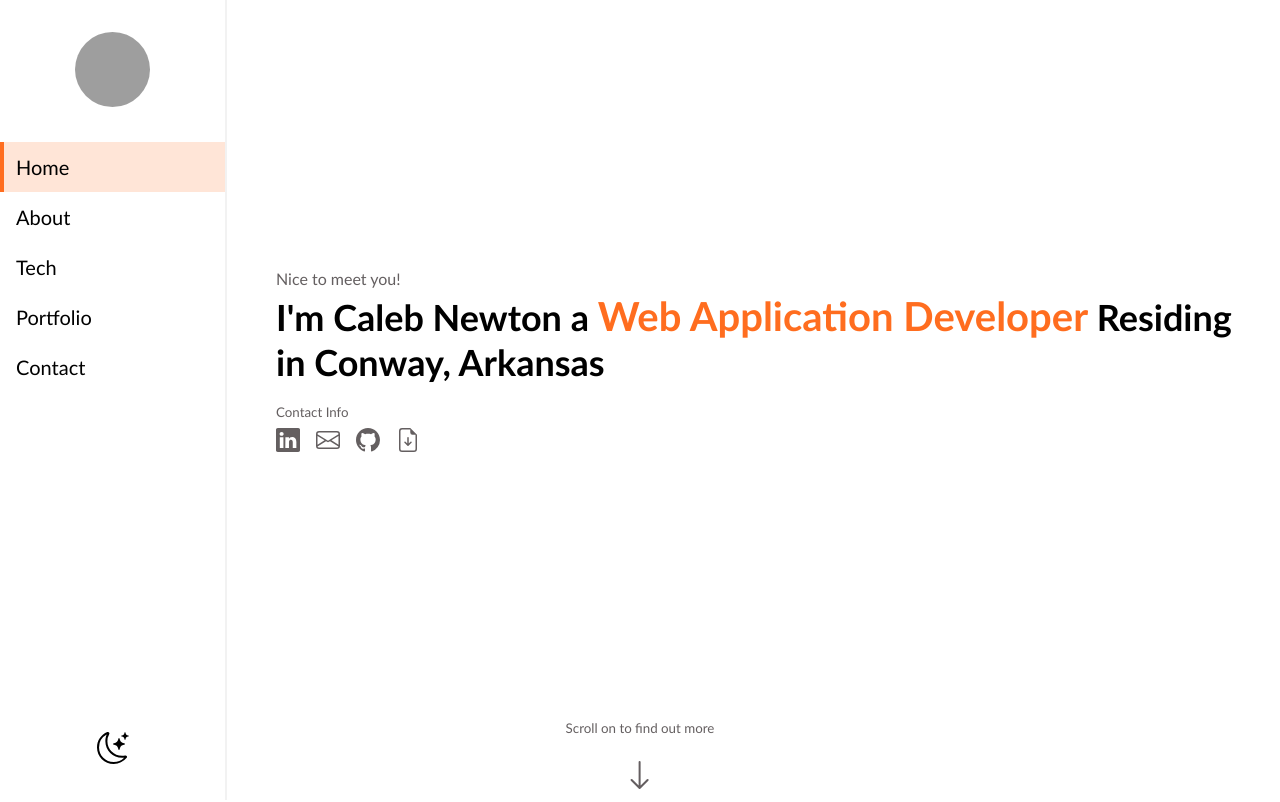
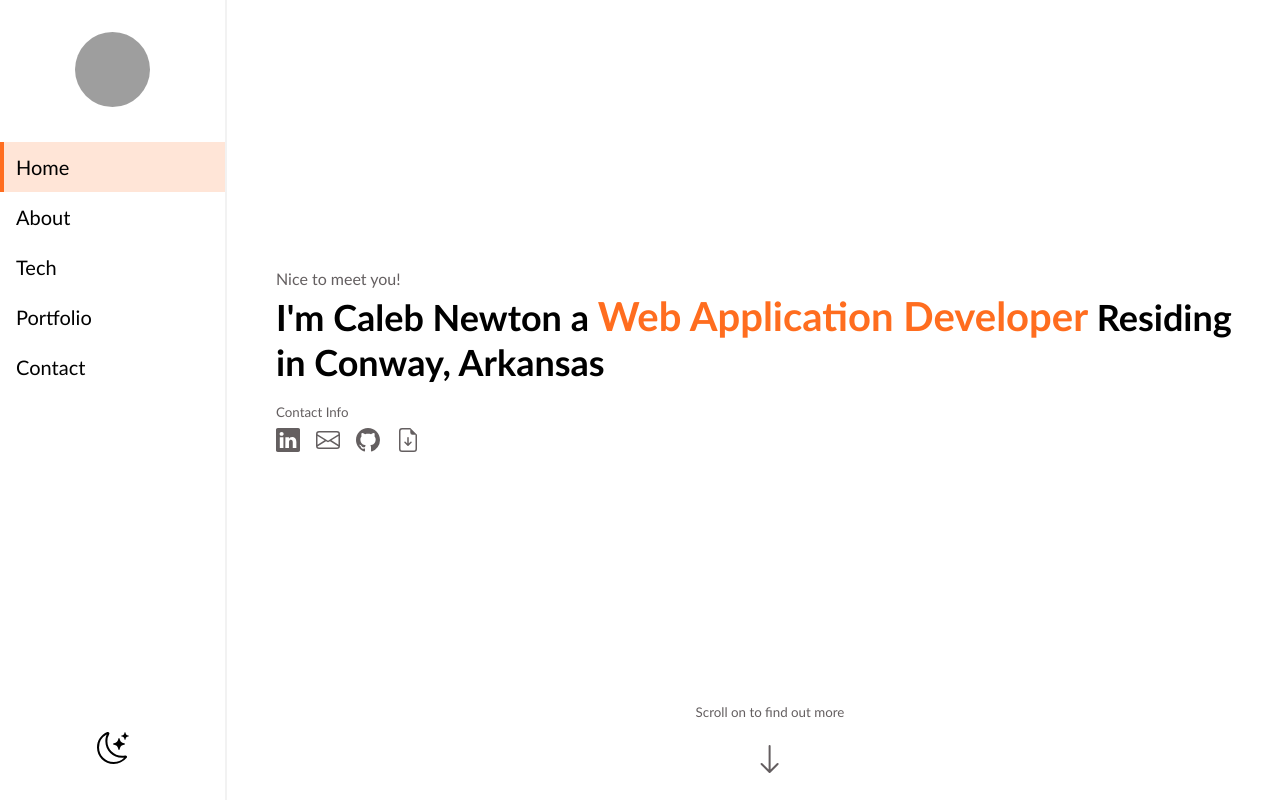
Before and after one commit to NewtonCaleb/Portfolio, a plain HTML site: page index.html in a window 1280 px wide. Shown: the top 802 px of the page. Drawn offline with Linux system fonts and the light colour scheme; grey boxes are pictures that could not be loaded.

Commit message:
Fixed scroll indicator

```diff
--- a/index.html
+++ b/index.html
@@ -174,7 +174,7 @@
           frontend I love to dig into a project utilizing Angular, however I
           have experience and also thouroughly enjoy using React for more
           lightweight use cases. My comfort zone for backend development is
-          ASP.NET and Node.(with Express of course!). Both of them allow me to
+          ASP.NET and Node (with Express of course!). Both of them allow me to
           just get into a flow and so far only good things follow that!
         </p>
       </section>
--- a/styles.css
+++ b/styles.css
@@ -12,8 +12,9 @@
   --background-color: white;
 
   font-size: 16px;
-  font-family: "Trebuchet MS", "Lucida Sans Unicode", "Lucida Grande",
-    "Lucida Sans", Arial, sans-serif;
+  font-family:
+    "Trebuchet MS", "Lucida Sans Unicode", "Lucida Grande", "Lucida Sans",
+    Arial, sans-serif;
   color: var(--font-color) !important;
   background-color: var(--background-color);
 
@@ -119,7 +120,7 @@ nav {
   flex-direction: column;
   align-items: center;
   justify-content: center;
-  bottom: 0.5rem;
+  bottom: 2.5rem;
   left: 50%;
   transform: translate(-50%);
 
@@ -299,6 +300,7 @@ p {
 
 .hero {
   min-height: 100vh;
+  position: relative;
   display: flex;
   flex-direction: column;
   justify-content: center;
```
